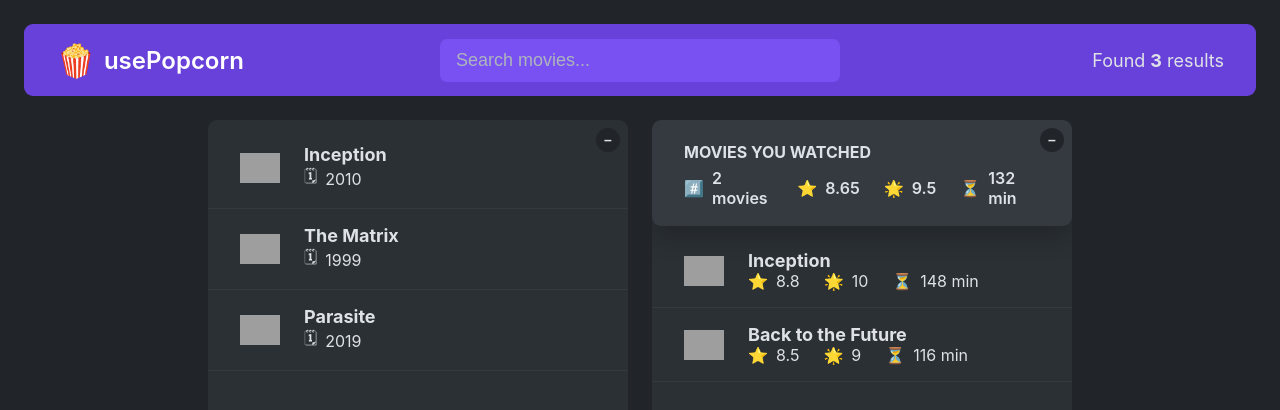
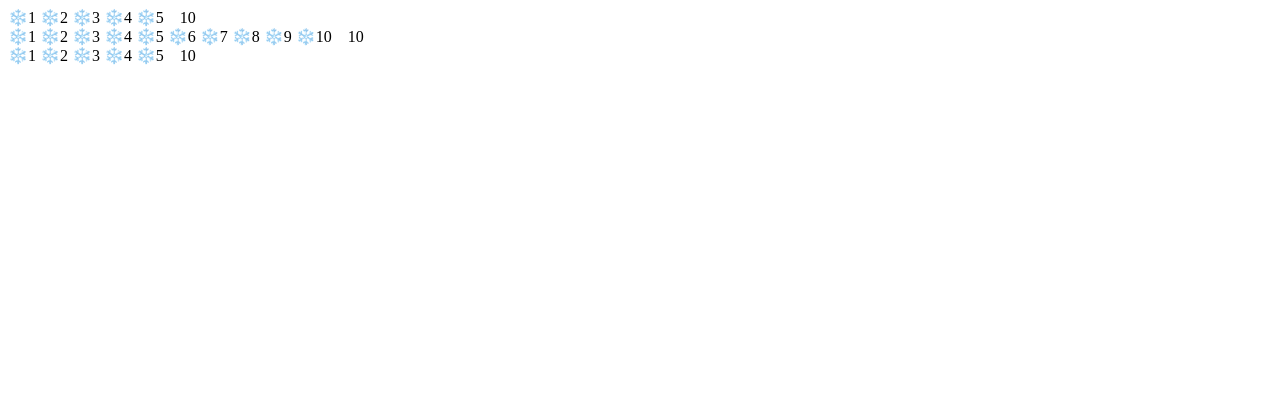
Before and after one commit to ADITYA4X/React-usepopcorn, a React (Create React App) app: page / in a window 1280 px wide. Shown: the top 410 px of the page. Built offline with nearby package versions, Linux system fonts and the light colour scheme; grey boxes are pictures that could not be loaded.

Commit message:
Created a starRating js file

```diff
--- /dev/null
+++ b/src/StarRating.js
@@ -0,0 +1,32 @@
+const containerStyle = {
+  display: "flex",
+  alignItems: "center",
+  gap: "16px",
+};
+
+const starContainerStyle = {
+  display: "flex",
+  gap: "4px",
+};
+
+const textStle = {
+  lineHeight: "1",
+  margin: "0",
+};
+
+export default function StarRating({ maxRating = 5 }) {
+  return (
+    <div style={containerStyle}>
+      <div style={starContainerStyle}>
+        {Array.from({ length: maxRating }, (_, i) => (
+          <span>❄️{i + 1}</span>
+        ))}
+      </div>
+      <p style={textStle}>10</p>
+    </div>
+  );
+}
+
+function Star() {
+  return;
+}
--- a/src/index.js
+++ b/src/index.js
@@ -1,11 +1,16 @@
 import React from "react";
 import ReactDOM from "react-dom/client";
-import "./index.css";
-import App from "./App";
+// import "./index.css";
+// import App from "./App";
+
+import StarRating from "./StarRating";
 
 const root = ReactDOM.createRoot(document.getElementById("root"));
 root.render(
   <React.StrictMode>
-    <App />
+    {/* <App /> */}
+    <StarRating maxRating={5} />
+    <StarRating maxRating={10} />
+    <StarRating />
   </React.StrictMode>
 );
```
